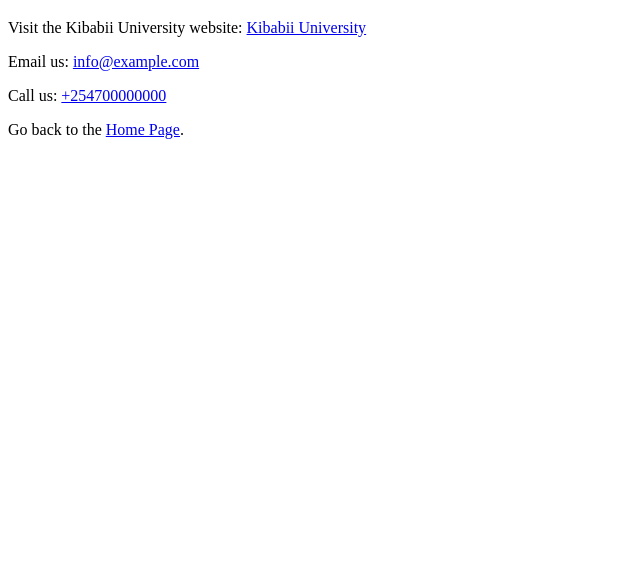
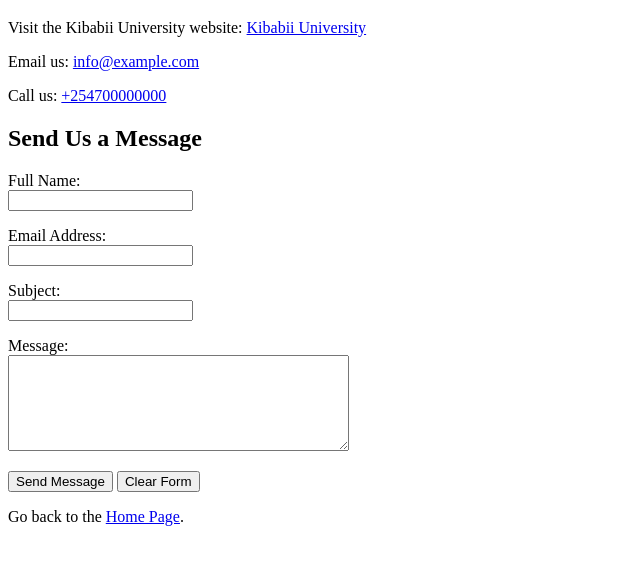
Before and after one commit to Kennedykimtai/csc2130-project, a plain HTML site: page contact.html in a window 1280 px wide. Shown: the part 61-626 px from the top of the page, without its empty margins (0-640 px from the left). Drawn offline with Linux system fonts and the light colour scheme.

Commit message:
Add contact form

```diff
--- a/contact.html
+++ b/contact.html
@@ -31,6 +31,15 @@
             +254700000000
         </a>
     </p>
+    <h2>Send Us a Message</h2>
+    <form action="#" method="post">
+        <p> <label for="name">Full Name:</label><br> <input type="text" id="name" name="name" required> </p>
+        <p> <label for="email">Email Address:</label><br> <input type="email" id="email" name="email" required> </p>
+        <p> <label for="subject">Subject:</label><br> <input type="text" id="subject" name="subject" required> </p>
+        <p> <label for="message">Message:</label><br> <textarea id="message" name="message" rows="6" cols="40"
+                required></textarea> </p>
+        <p> <button type="submit">Send Message</button> <button type="reset">Clear Form</button> </p>
+    </form>
 
     <p>
         Go back to the
```
